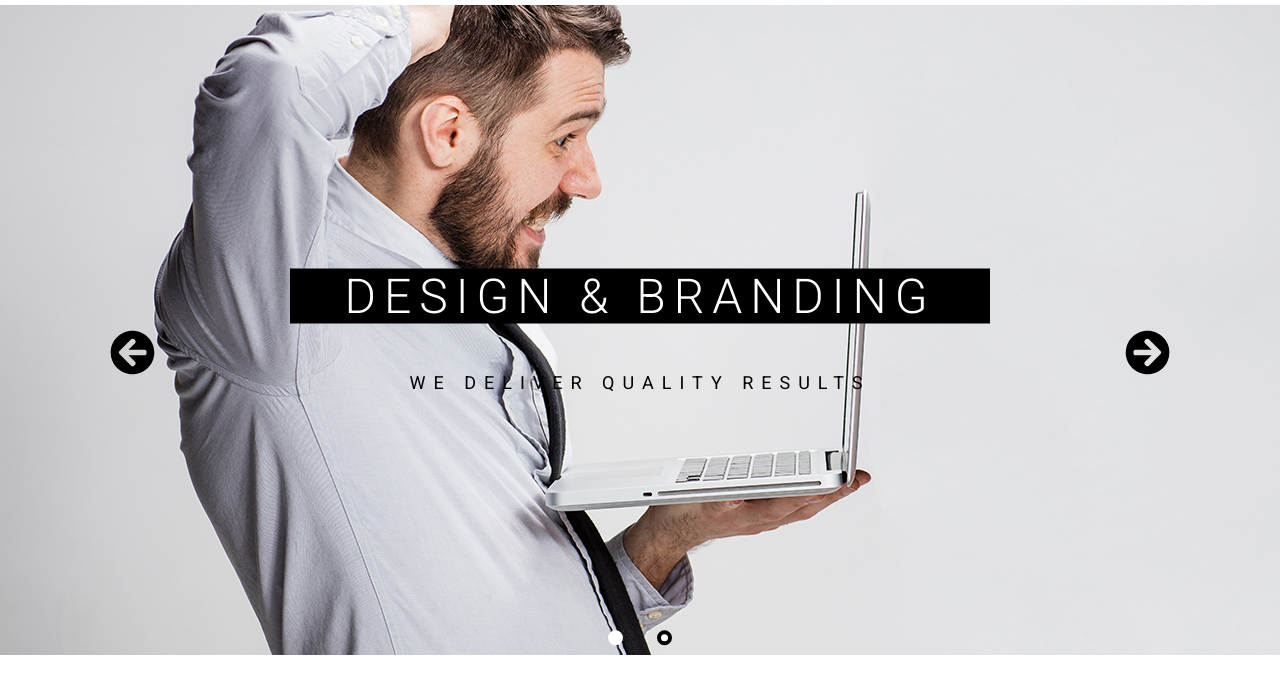
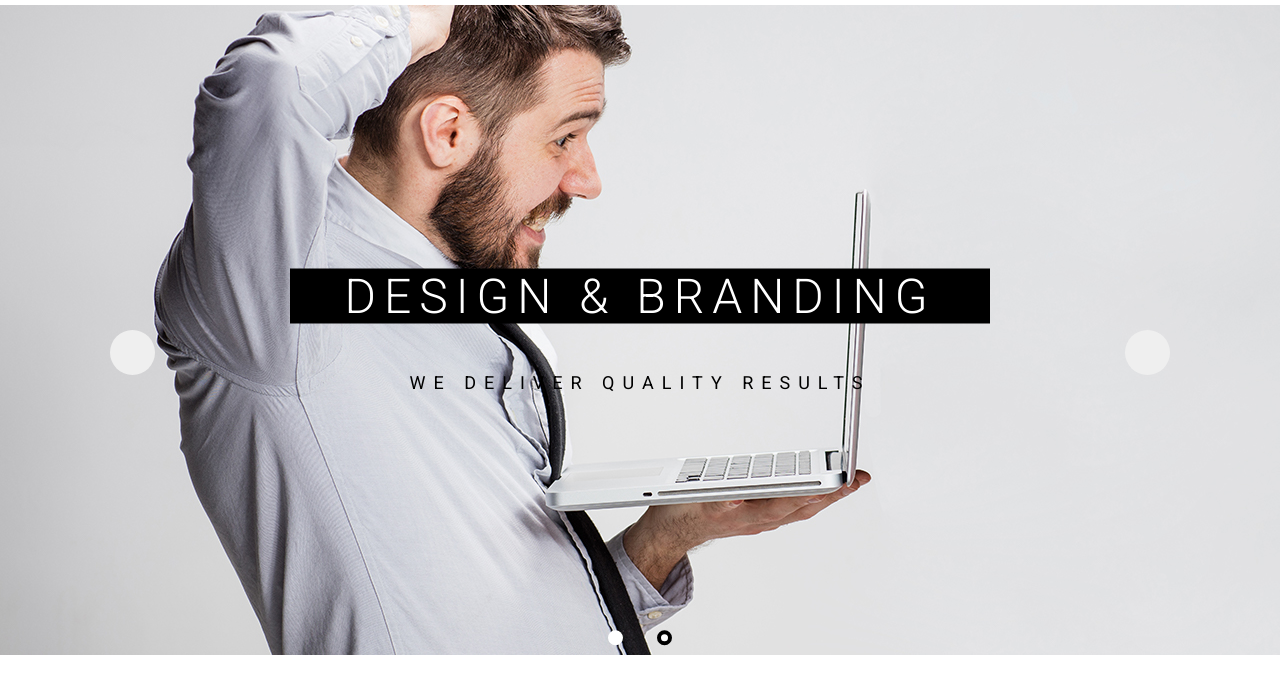
Before and after one commit to famory1/myTeamProject, a plain HTML site: page index.html in a window 1280 px wide. Shown: the part 85-778 px from the top of the page. Drawn offline with nearby package versions, Linux system fonts and the light colour scheme.

Commit message:
delete arrow

```diff
--- a/css/style.css
+++ b/css/style.css
@@ -246,7 +246,7 @@ body {
 .slider .slick-arrow.slick-next {
   right: 0;
   margin-right: 110px;
-  background: url("../../img/arrow.svg") 0 0/100% no-repeat;
+
   transform: scale(-1, 1);
   border-radius: 50%;
   transition-duration: 0.5s; }
@@ -255,7 +255,7 @@ body {
     transform: scale(-1.3, 1.3); }
 
 .slider .slick-arrow.slick-prev {
-  background: url("../../img/arrow.svg") 0 0/100% no-repeat;
+
   margin-left: 110px;
   background-size: 100%;
   border-radius: 50%;
```
